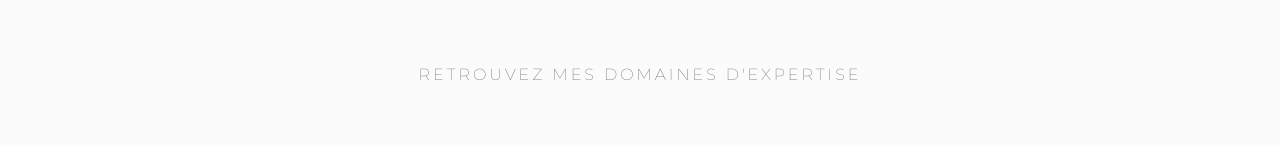
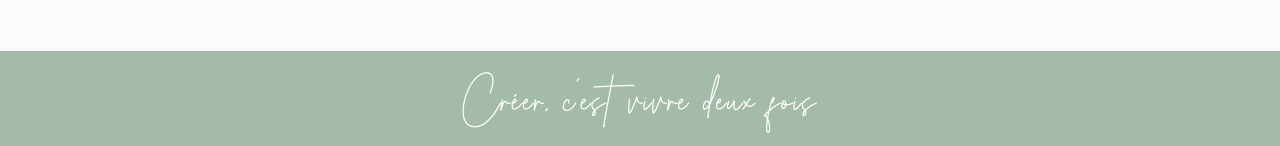
Before and after one commit to thesunisblue/portfolio, a PHP site: page / in a window 1280 px wide. Shown: the part 2128-2274 px from the top of the page. Run offline with PHP 8.4, Linux system fonts and the light colour scheme.

Commit message:
adding citation

```diff
--- a/index.css
+++ b/index.css
@@ -531,3 +531,17 @@
   font-weight: 300;
 
 }
+
+.citation {
+  background-color: #a4bba9;
+  color: #fff;
+  font-family: 'south_australiaregular', sans-serif;
+  text-align: center;
+  font-size: 4em;
+  padding: 15px 0;
+  margin: 50px 0;
+}
+
+.citation p {
+  margin: 0;
+}
--- a/index.php
+++ b/index.php
@@ -144,6 +144,10 @@
 </form>
       </div>
 
+      <div class="citation">
+      <p>Créer, c'est vivre deux fois</p>
+      </div>
+
     <div class="container">
     <div class="project__header">
       <p class="title">Retrouvez mes domaines d'expertise</p>
```
